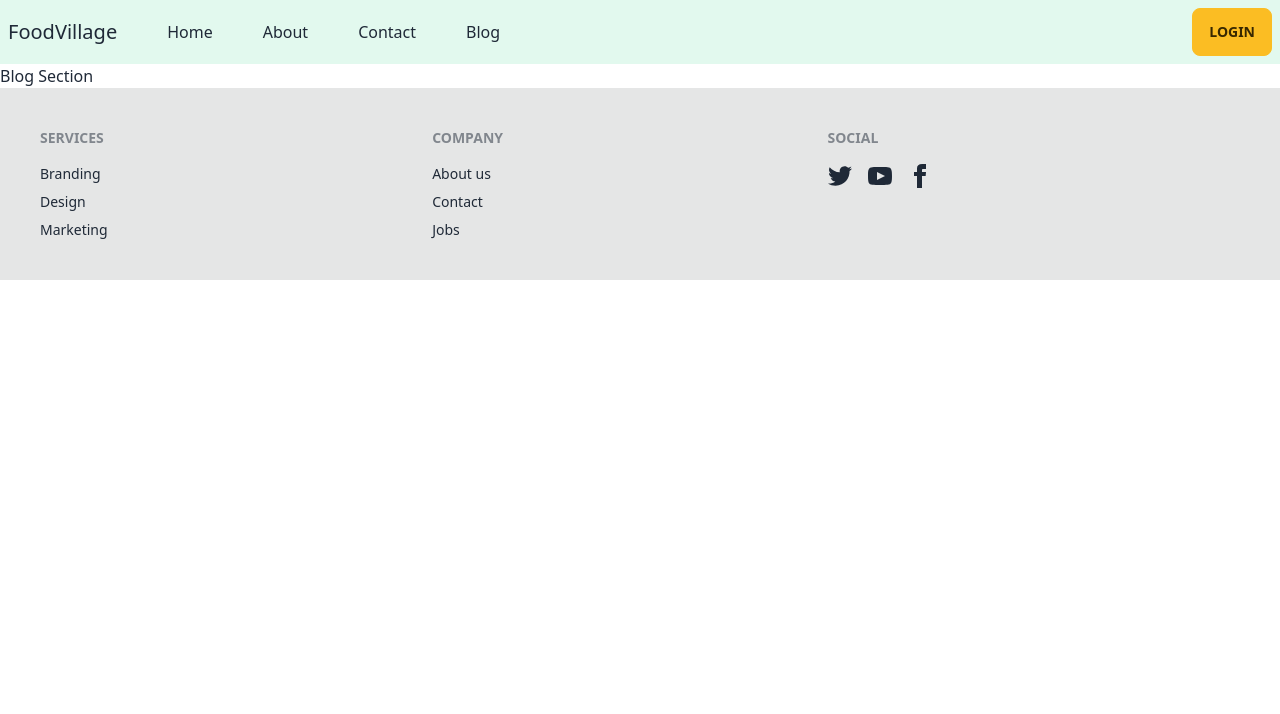
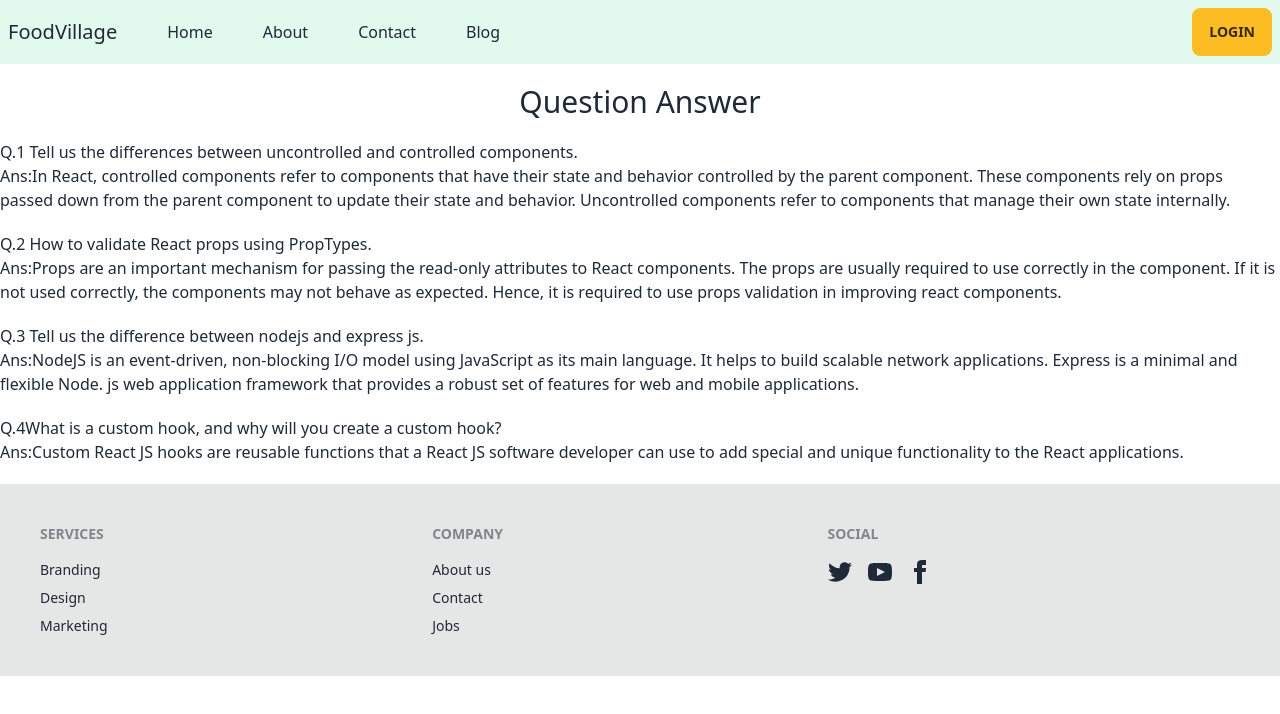
Before and after one commit to abrahman002/Chef-Recipe-Hunter, a React (Vite) app: page /blog in a window 1280 px wide. Shown: the top 714 px of the page. Built offline with nearby package versions, Linux system fonts and the light colour scheme; no server answers.

Commit message:
added blog section

```diff
--- a/src/Page/Blog/Blog.jsx
+++ b/src/Page/Blog/Blog.jsx
@@ -2,8 +2,21 @@ import React from 'react';
 
 const Blog = () => {
     return (
-        <div>
-            <h1>Blog Section</h1>
+        <div className='container mx-auto'>
+            <h1 className='text-center text-3xl mt-5 mb-5'>Question Answer</h1>
+            <h1>Q.1 Tell us the differences between uncontrolled and controlled components.</h1>
+            <p className='mb-5'>Ans:In React, controlled components refer to components that have their state and behavior controlled by the parent component. These components rely on props passed down from the parent component to update their state and behavior. Uncontrolled components refer to components that manage their own state internally. </p>
+
+            <h1>Q.2 How to validate React props using PropTypes.</h1>
+            <p  className='mb-5'>Ans:Props are an important mechanism for passing the read-only attributes to React components. The props are usually required to use correctly in the component. If it is not used correctly, the components may not behave as expected. Hence, it is required to use props validation in improving react components. </p>
+
+            <h1>Q.3 Tell us the difference between nodejs and express js.</h1>
+            <p  className='mb-5'>Ans:NodeJS is an event-driven, non-blocking I/O model using JavaScript as its main language. It helps to build scalable network applications. Express is a minimal and flexible Node. js web application framework that provides a robust set of features for web and mobile applications. </p>
+
+            <h1>Q.4What is a custom hook, and why will you create a custom hook?</h1>
+            <p  className='mb-5'>Ans:Custom React JS hooks are reusable functions that a React JS software developer can use to add special and unique functionality to the React applications. </p>
+
+
         </div>
     );
 };
```
